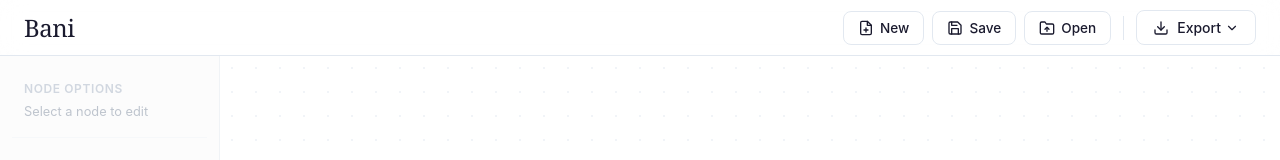
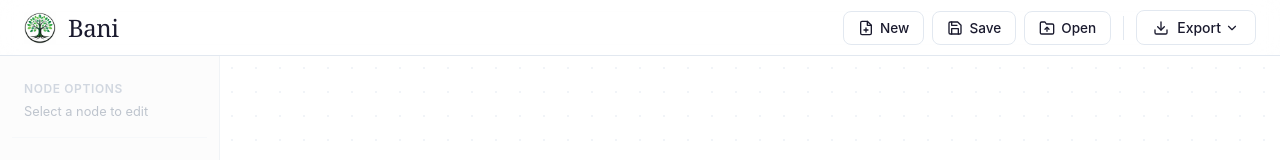
Before and after one commit to shakthydoss/bani, a plain HTML site: page bani.html in a window 1280 px wide. Shown: the top 160 px of the page. Drawn offline with Linux system fonts and the light colour scheme.

Commit message:
Added bani icon

```diff
--- a/bani.html
+++ b/bani.html
@@ -4,6 +4,9 @@
     <meta charset="UTF-8">
     <meta name="viewport" content="width=device-width, initial-scale=1.0">
     <title>Bani</title>
+
+    <!-- Favicon -->
+    <link rel="icon" type="image/x-icon" href="img/bani.ico">
 
     <!-- Local JavaScript Libraries for Offline Support -->
 
@@ -100,11 +103,20 @@
         }
 
         .app-title {
+            display: flex;
+            align-items: center;
+            gap: 12px;
             font-family: var(--font-serif);
             font-size: 1.5rem;
             font-weight: 400;
             color: var(--text-primary);
             letter-spacing: -0.02em;
+        }
+
+        .app-logo {
+            height: 32px;
+            width: auto;
+            display: block;
         }
 
         .app-title span {
@@ -718,7 +730,10 @@
          HEADER
          ============================================ -->
     <header class="header">
-        <h1 class="app-title">Bani</h1>
+        <h1 class="app-title">
+            <img src="img/bani.png" alt="Bani Logo" class="app-logo">
+            Bani
+        </h1>
 
         <div class="header-actions">
             <button class="header-btn" id="newBtn" title="New Mind Map">
```
Also changed, not shown: README.md, img/bani.ico (added), img/bani.png (added).
